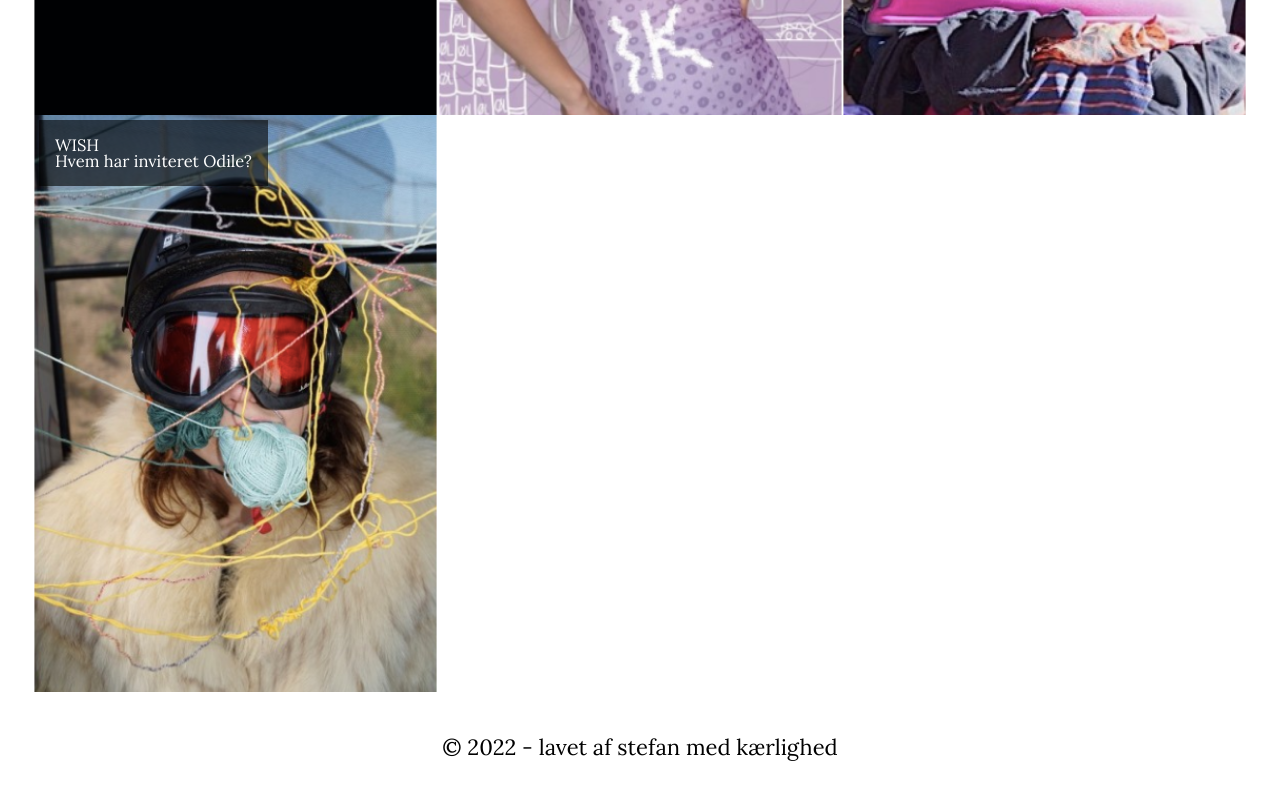
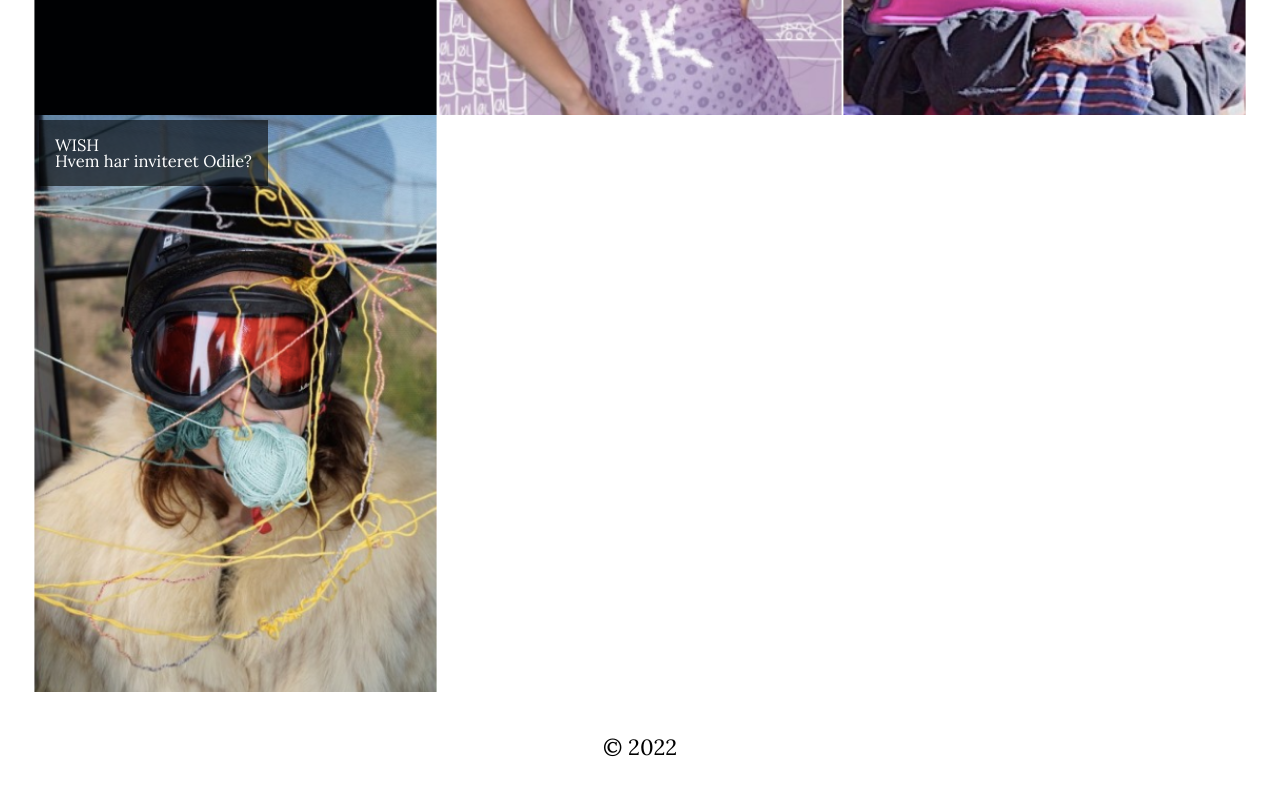
Before and after one commit to Mosholm/vildskud, a website built with Parcel: page src/program.html in a window 1280 px wide. Shown: the part 1305-2107 px from the top of the page. Built offline with nearby package versions, Linux system fonts and the light colour scheme.

```diff
--- a/src/program.html
+++ b/src/program.html
@@ -347,8 +347,6 @@
       </section>
     </main>
 
-    <footer class="fullwidth">
-      &copy; 2022 - lavet af stefan med kærlighed
-    </footer>
+    <footer class="fullwidth">&copy; 2022</footer>
   </body>
 </html>
```
